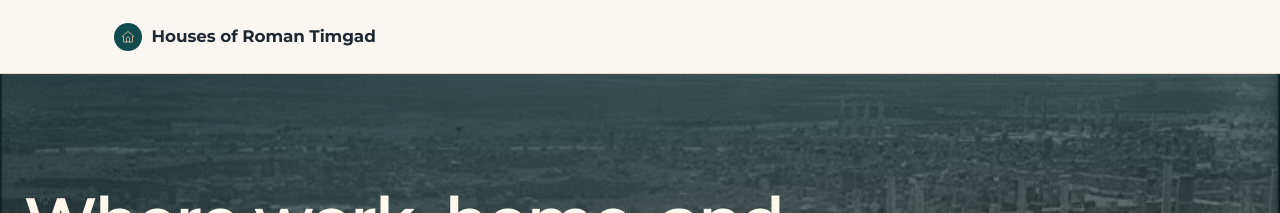
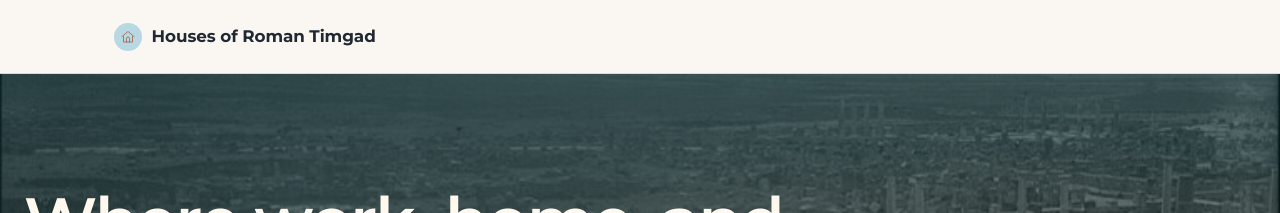
Before and after one commit to kimedher/timgadhouses, a Jekyll site: the page built from index.md, in a window 1280 px wide. Shown: the top 213 px of the page. Built offline with Jekyll 4.4.1, drawn with Linux system fonts in a browser that asks for light colours.

Commit message:
Recolor logo mark: baby blue background with terracotta house

```diff
--- a/assets/css/main.scss
+++ b/assets/css/main.scss
@@ -218,15 +218,15 @@ main {
   display: inline-flex;
   align-items: center;
   justify-content: center;
-  background: var(--teal-dark);
+  background: var(--baby-blue);
   border-radius: 50%;
-  color: var(--terracotta-soft);
+  color: var(--terracotta-deep);
   transition: background 0.18s, color 0.18s;
 }
 
 .site-title:hover .logo-mark {
-  background: var(--terracotta-deep);
-  color: var(--bg);
+  background: var(--terracotta);
+  color: var(--baby-blue-soft);
 }
 
 .site-title .logo-mark svg {
```
